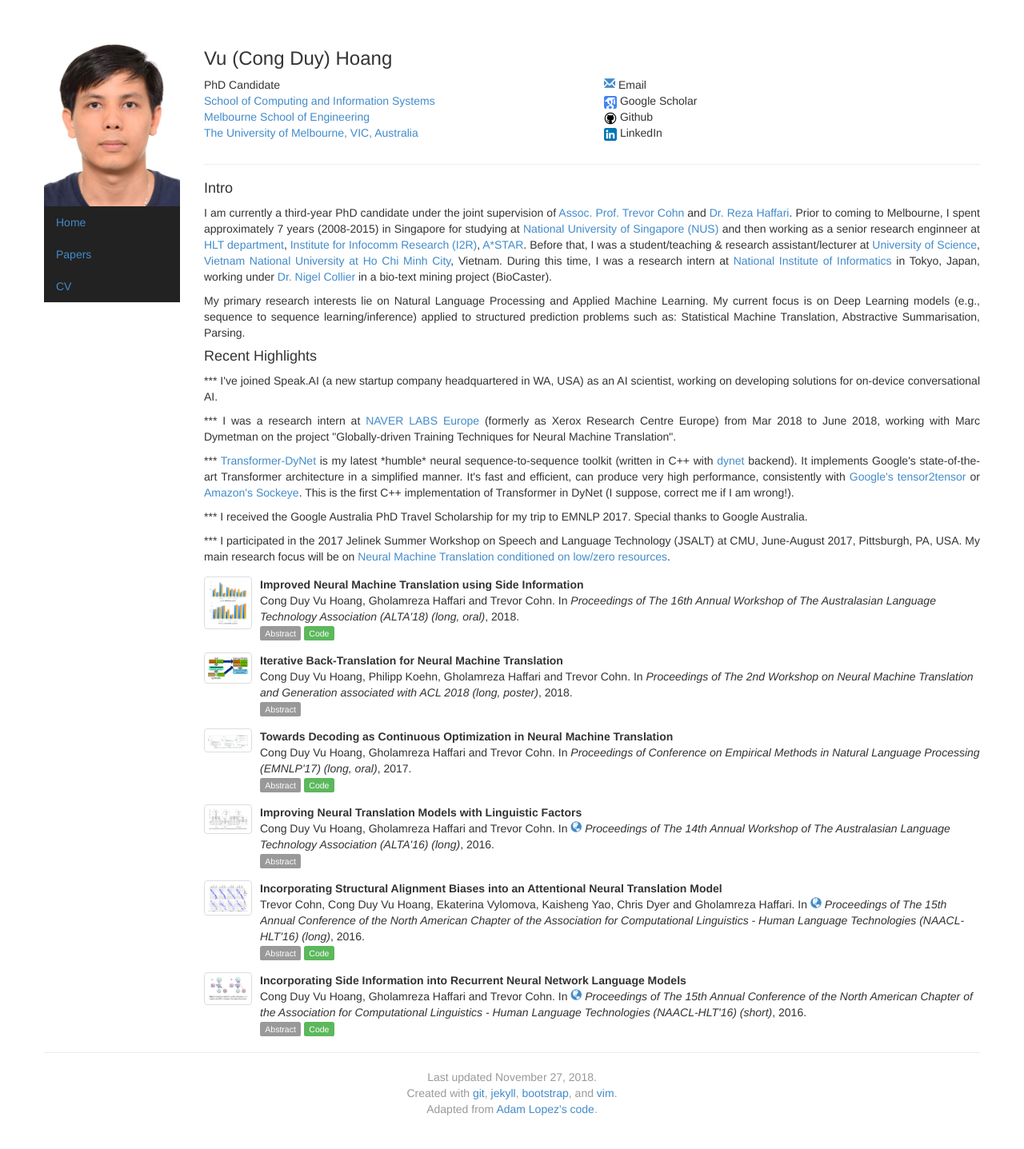
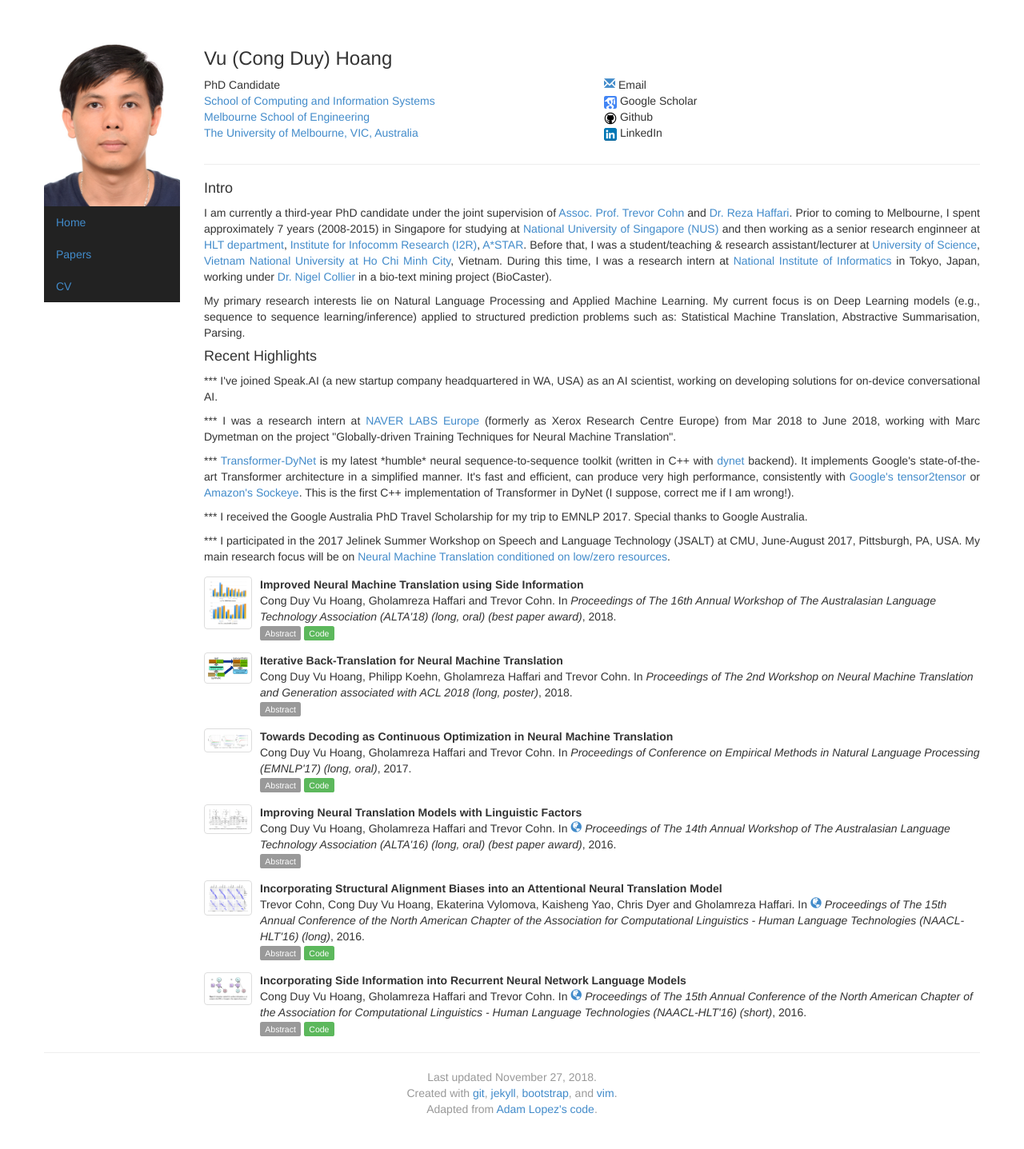
Before and after one commit to duyvuleo/duyvuleo.github.io, a Jekyll site: the page built from index.html, in a window 1280 px wide. Shown: the whole page at 80% size. Built offline with Jekyll 4.4.1, drawn with Linux system fonts in a browser that asks for light colours.

Commit message:
best paper award at ALTA2018

```diff
--- a/_config.yml
+++ b/_config.yml
@@ -8,7 +8,7 @@ papers:
     img: alta2018sidenmt
     title: Improved Neural Machine Translation using Side Information
     authors: Cong Duy Vu Hoang, Gholamreza Haffari and Trevor Cohn
-    booktitle:  Proceedings of The 16th Annual Workshop of The Australasian Language Technology Association (ALTA'18) (long, oral)
+    booktitle:  Proceedings of The 16th Annual Workshop of The Australasian Language Technology Association (ALTA'18) (long, oral) (best paper award)
     booktitle-url:
     doc-url:
     code: https://github.com/duyvuleo/Transformer-DyNet/tree/master/src/research
@@ -59,7 +59,7 @@ papers:
     img: alta2016nmtlingfactors
     title: Improving Neural Translation Models with Linguistic Factors
     authors: Cong Duy Vu Hoang, Gholamreza Haffari and Trevor Cohn
-    booktitle: Proceedings of The 14th Annual Workshop of The Australasian Language Technology Association (ALTA'16) (long)
+    booktitle: Proceedings of The 14th Annual Workshop of The Australasian Language Technology Association (ALTA'16) (long, oral) (best paper award)
     booktitle-url: http://alta2016.alta.asn.au
     doc-url: http://aclweb.org/anthology/U16-1001
     venue: conference
```
Also changed, not shown: 1 other file.
